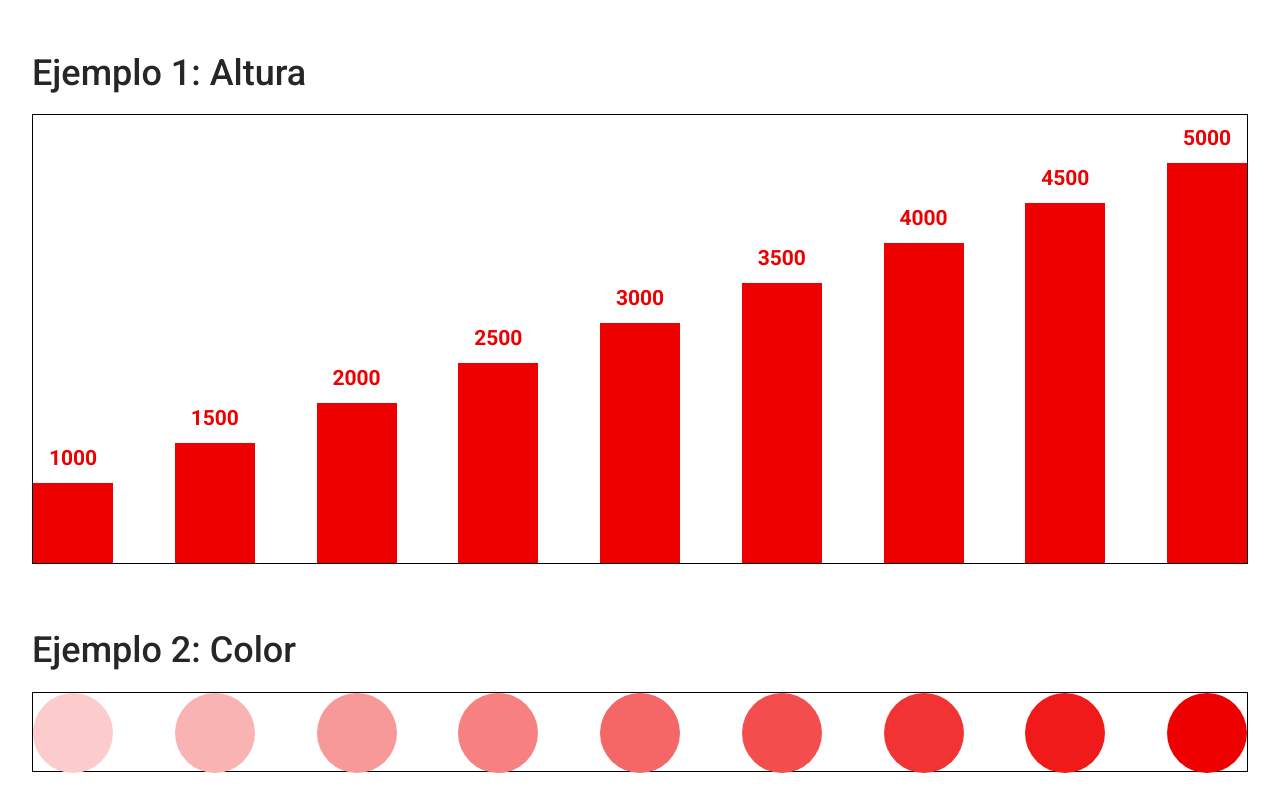
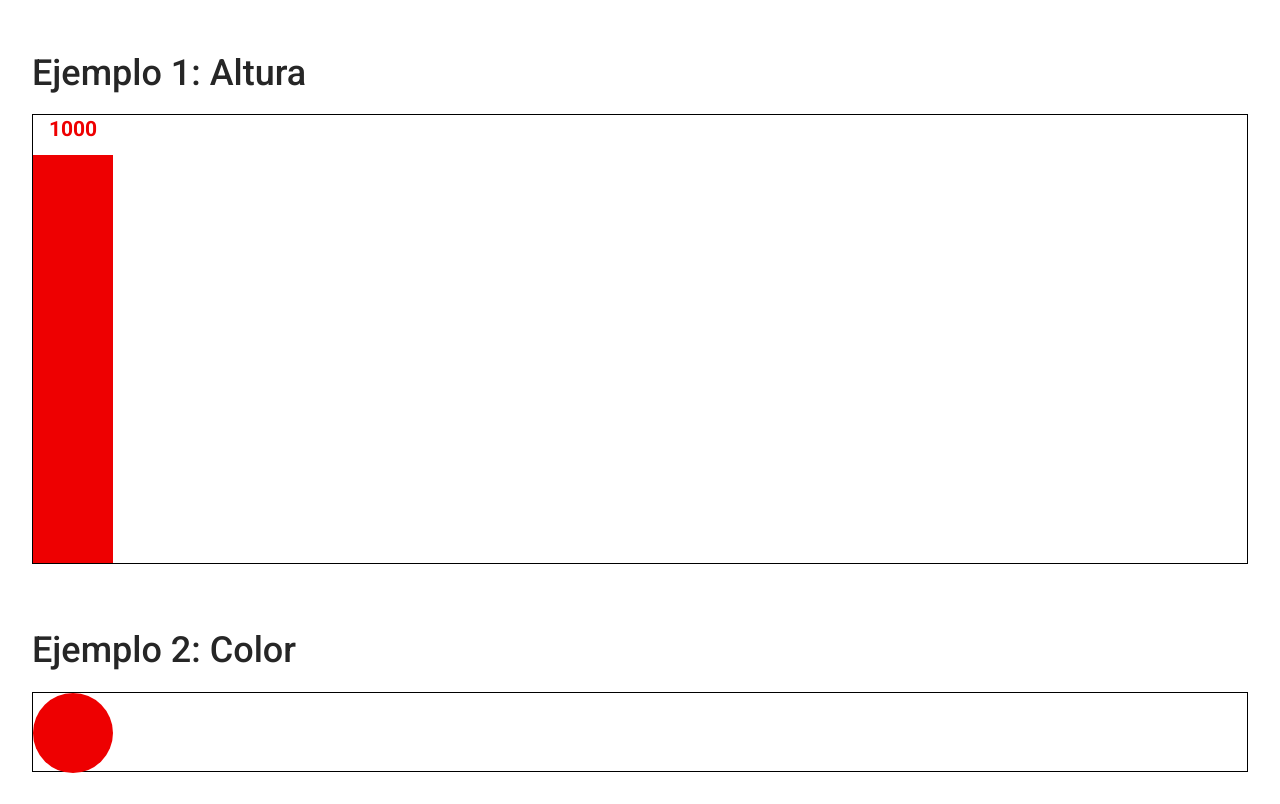
Before and after one commit to visualizacion-de-datos-utdt/vd_d3_escalas, a Svelte app: page / in a window 1280 px wide. Built offline with nearby package versions, Linux system fonts and the light colour scheme.

Commit message:
Template base para clase

```diff
--- a/src/App.svelte
+++ b/src/App.svelte
@@ -1,50 +1,32 @@
 <!-- Script JS -->
 <script>
-    /* Importamos d3 para tenerlo disponible */
-  import * as d3 from 'd3'
+  /* Importamos d3 para tenerlo disponible */
+  import * as d3 from "d3"
 
   let data = [1000, 1500, 2000, 2500, 3000, 3500, 4000, 4500, 5000]
-
-  let altura = d3.scaleLinear()
-    .domain([0, d3.max(data)])
-    .range([0, 400])
-
-  let colorLightness = d3.scaleLinear()
-    .domain([0, d3.max(data)])
-    .range(['white', '#EE0001'])
-
 </script>
 
 <!-- Estructura contenido HTML -->
 <h2>Ejemplo 1: Altura</h2>
 <div class="container">
-  <!-- <div class="column_wrapper">
+  <div class="column_wrapper">
     <p class="num">1000</p>
     <div class="column"></div>
-    </div>-->
-    {#each data as num}
-    <div class="column_wrapper">
-      <p class="num">{num}</p>
-      <div class="column" style="height: {altura(num)}px"></div>
-    </div>
-    {/each}
-    <!-- </div> -->
   </div>
-  <br>
-  <br>
+</div>
+<br />
+<br />
 
-  <h2>Ejemplo 2: Color</h2>
-  <div class="container_2">
-    {#each data as num}
-    <div class="circle" style="background-color: {colorLightness(num)}"></div>
-    {/each}
-  </div>
-
+<h2>Ejemplo 2: Color</h2>
+<div class="container_2">
+  <div class="circle"></div>
+</div>
 
 <!-- Estilos CSS -->
 <style>
   /* Estilos CSS */
-  .container, .container_2 {
+  .container,
+  .container_2 {
     display: flex;
     justify-content: space-between;
     gap: 10px;
@@ -65,20 +47,18 @@
   .column {
     width: 80px;
     height: 100%;
-    background-color: #EE0001;
+    background-color: #ee0001;
   }
   .num {
     font-size: 21px;
     font-weight: bold;
     margin: 0;
-    color: #EE0001;
+    color: #ee0001;
   }
   .circle {
     width: 80px;
     height: 80px;
     border-radius: 50%;
-    background-color: #EE0001;
+    background-color: #ee0001;
   }
-
-
 </style>
```
